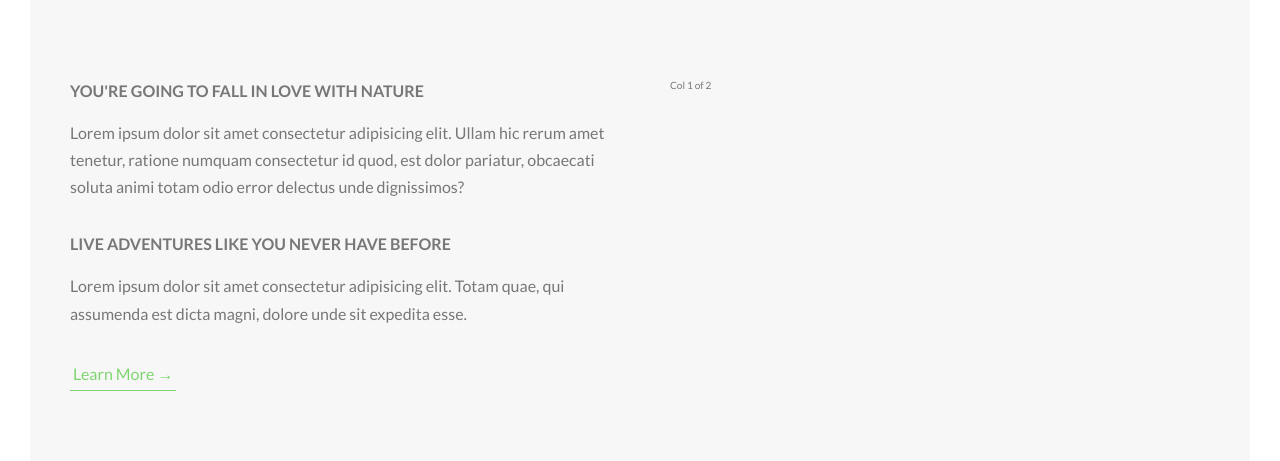
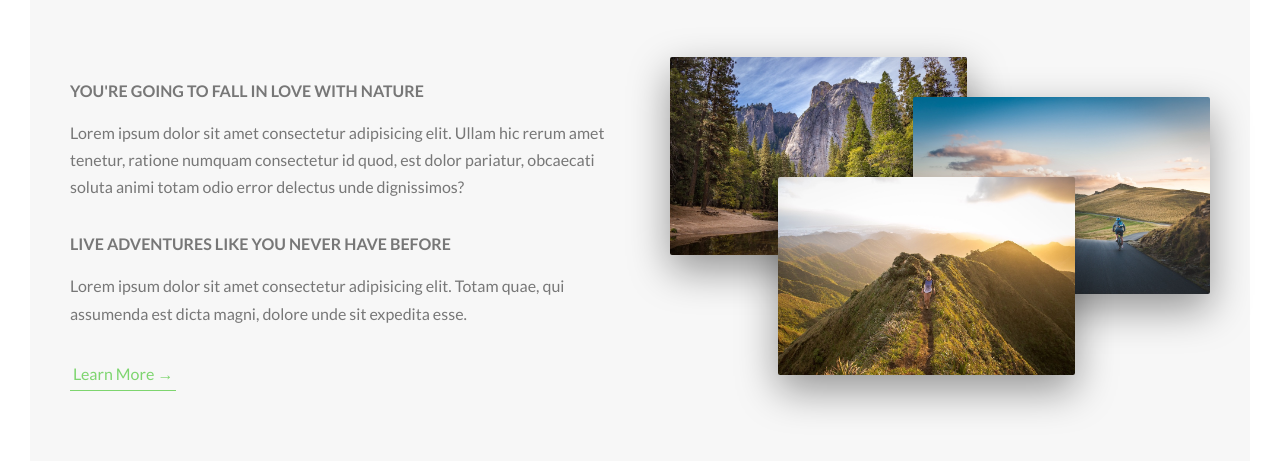
Before and after one commit to jariast/css, a website: page Natours/starter/index.html in a window 1280 px wide. Shown: the part 943-1404 px from the top of the page. Drawn offline with Linux system fonts and the light colour scheme.

Commit message:
Image composition.

```diff
--- a/Natours/starter/index.html
+++ b/Natours/starter/index.html
@@ -58,7 +58,25 @@
             </p>
             <a href="#" class="btn-text">Learn More &rarr;</a>
           </div>
-          <div class="col-1-of-2">Col 1 of 2</div>
+          <div class="col-1-of-2">
+            <div class="composition">
+              <img
+                src="img/nat-1-large.jpg"
+                alt="Photo 1"
+                class="composition__photo composition__photo--p1"
+              />
+              <img
+                src="img/nat-2-large.jpg"
+                alt="Photo 2"
+                class="composition__photo composition__photo--p2"
+              />
+              <img
+                src="img/nat-3-large.jpg"
+                alt="Photo 3"
+                class="composition__photo composition__photo--p3"
+              />
+            </div>
+          </div>
         </div>
       </section>
     </main>
--- /dev/null
+++ b/Natours/starter/sass/components/_composition.scss
@@ -0,0 +1,40 @@
+.composition {
+  position: relative;
+
+  &__photo {
+    width: 55%;
+    box-shadow: 0 1.5rem 4rem rgba($color-black, 0.4);
+    border-radius: 0.2rem;
+    position: absolute;
+    transition: all 0.2s;
+    z-index: 10;
+    outline-offset: 2rem;
+
+    &--p1 {
+      left: 0;
+      top: -2rem;
+    }
+    &--p2 {
+      right: 0;
+      top: 2rem;
+    }
+    &--p3 {
+      left: 20%;
+      top: 10rem;
+    }
+
+    &:hover {
+      outline: 1.5rem solid $color-primary-light;
+      transform: scale(1.05) translateY(-0.5rem);
+      box-shadow: 0 2.5rem 4rem rgba($color-black, 0.5);
+      z-index: 20;
+      // border: 1rem solid $color-primary-dark;
+      // border-radius: 0;
+      // padding: 1rem;
+    }
+  }
+
+  &:hover &__photo:not(:hover) {
+    transform: scale(0.95);
+  }
+}
--- a/Natours/starter/sass/main.scss
+++ b/Natours/starter/sass/main.scss
@@ -8,6 +8,7 @@
 @import 'base/utilities';
 
 @import 'components/button';
+@import 'components/composition';
 
 @import 'layout/header';
 @import 'layout/grid';
```
Also changed, not shown: Natours/starter/css/style.css.
